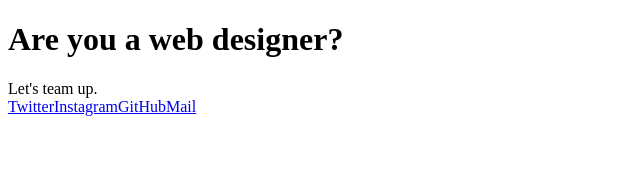
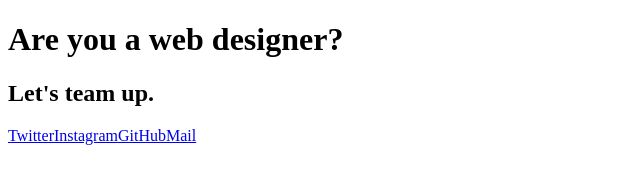
Before and after one commit to kyrelldixon/designer-recruitment, a Gatsby site: page / in a window 1280 px wide. Shown: the whole page, without its empty margins (0-640 px from the left). Built offline with nearby package versions, Linux system fonts and the light colour scheme; Gatsby itself is replaced by a stand-in of ours.

Commit message:
Change subtitle tag to h2

```diff
--- a/src/components/subtitle.js
+++ b/src/components/subtitle.js
@@ -1,7 +1,7 @@
 import React from "react"
 
 const Subtitle = () => (
-  <div>Let's team up.</div>
+  <h2>Let's team up.</h2>
 )
 
 export default Subtitle
```
